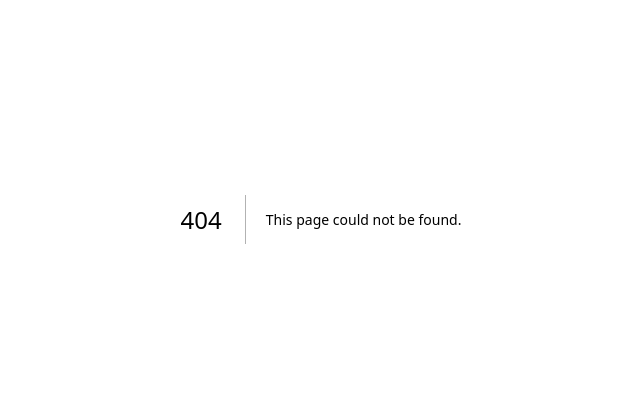
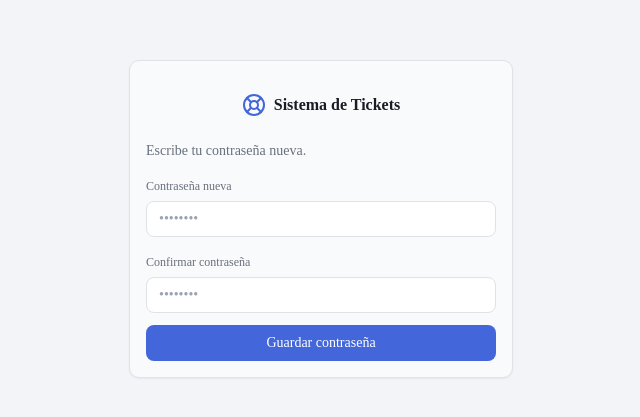
Before and after one commit to ctrujillo41-spec/sistema-tickets, a Next.js app: page /auth/reset-password in a window 1280 px wide. Before the commit this address had no page. Shown: the part 181-598 px from the top of the page, without its empty margins (319-959 px from the left). Built offline with nearby package versions, Linux system fonts and the light colour scheme; no server answers.

Commit message:
Agrega recuperación de contraseña (olvidé mi contraseña)

```diff
--- /dev/null
+++ b/app/auth/reset-password/page.tsx
@@ -0,0 +1,115 @@
+"use client";
+
+import { useState, type FormEvent } from "react";
+import { useRouter } from "next/navigation";
+import { LifeBuoy } from "lucide-react";
+import { Button } from "@/components/ui/button";
+import { Card, CardContent } from "@/components/ui/card";
+import { createClient } from "@/lib/supabase/client";
+
+// Página a la que llega la persona después de dar clic en el enlace de
+// "olvidé mi contraseña" del correo. Para cuando se carga esta página, el
+// código de recuperación ya se intercambió por una sesión real en
+// app/auth/callback/route.ts (que recibe ?next=/auth/reset-password), así
+// que aquí solo hace falta pedir la contraseña nueva y llamar a
+// supabase.auth.updateUser.
+export default function ResetPasswordPage() {
+  const router = useRouter();
+  const supabase = createClient();
+
+  const [password, setPassword] = useState("");
+  const [confirm, setConfirm] = useState("");
+  const [loading, setLoading] = useState(false);
+  const [error, setError] = useState<string | null>(null);
+  const [done, setDone] = useState(false);
+
+  async function handleSubmit(e: FormEvent) {
+    e.preventDefault();
+    setError(null);
+
+    if (password.length < 8) {
+      setError("La contraseña debe tener al menos 8 caracteres.");
+      return;
+    }
+    if (password !== confirm) {
+      setError("Las contraseñas no coinciden.");
+      return;
+    }
+
+    setLoading(true);
+    const { error } = await supabase.auth.updateUser({ password });
+    setLoading(false);
+
+    if (error) {
+      setError(
+        error.message === "Auth session missing!"
+          ? "El enlace ya venció o ya se usó. Pide uno nuevo desde la pantalla de inicio de sesión."
+          : error.message
+      );
+      return;
+    }
+
+    setDone(true);
+    setTimeout(() => {
+      router.push("/dashboard");
+      router.refresh();
+    }, 1500);
+  }
+
+  return (
+    <div className="flex min-h-screen items-center justify-center bg-muted px-4">
+      <Card className="w-full max-w-sm">
+        <CardContent className="flex flex-col items-center gap-6 pt-8">
+          <div className="flex items-center gap-2">
+            <LifeBuoy className="h-6 w-6 text-accent" />
+            <span className="text-base font-semibold">Sistema de Tickets</span>
+          </div>
+
+          {done ? (
+            <p className="text-sm text-success">Contraseña actualizada. Entrando…</p>
+          ) : (
+            <form onSubmit={handleSubmit} className="w-full space-y-3">
+              <p className="text-sm text-muted-foreground">Escribe tu contraseña nueva.</p>
+              <div className="space-y-1">
+                <label className="text-xs font-medium text-muted-foreground" htmlFor="password">
+                  Contraseña nueva
+                </label>
+                <input
+                  id="password"
+                  type="password"
+                  required
+                  minLength={8}
+                  value={password}
+                  onChange={(e) => setPassword(e.target.value)}
+                  placeholder="••••••••"
+                  className="h-9 w-full rounded-md border border-border bg-background px-3 text-sm outline-none focus:ring-2 focus:ring-accent"
+                />
+              </div>
+              <div className="space-y-1">
+                <label className="text-xs font-medium text-muted-foreground" htmlFor="confirm">
+                  Confirmar contraseña
+                </label>
+                <input
+                  id="confirm"
+                  type="password"
+                  required
+                  minLength={8}
+                  value={confirm}
+                  onChange={(e) => setConfirm(e.target.value)}
+                  placeholder="••••••••"
+                  className="h-9 w-full rounded-md border border-border bg-background px-3 text-sm outline-none focus:ring-2 focus:ring-accent"
+                />
+              </div>
+
+              {error && <p className="text-xs text-danger">{error}</p>}
+
+              <Button type="submit" className="w-full" disabled={loading}>
+                {loading ? "Guardando…" : "Guardar contraseña"}
+              </Button>
+            </form>
+          )}
+        </CardContent>
+      </Card>
+    </div>
+  );
+}
--- a/app/login/page.tsx
+++ b/app/login/page.tsx
@@ -21,6 +21,8 @@ export default function LoginPage() {
   const [loading, setLoading] = useState(false);
   const [msLoading, setMsLoading] = useState(false);
   const [error, setError] = useState<string | null>(null);
+  const [resetLoading, setResetLoading] = useState(false);
+  const [resetSent, setResetSent] = useState(false);
 
   async function handleSubmit(e: FormEvent) {
     e.preventDefault();
@@ -41,6 +43,30 @@ export default function LoginPage() {
 
     router.push("/dashboard");
     router.refresh();
+  }
+
+  // Envía el correo de recuperación con el redirect apuntando a nuestro
+  // propio route handler de callback (app/auth/callback/route.ts), que ya
+  // sabe intercambiar el código por una sesión; le pasamos ?next= para que
+  // en vez de mandar a /dashboard mande a la pantalla de "nueva contraseña".
+  async function handleForgotPassword() {
+    if (!email) {
+      setError("Escribe tu correo arriba primero y luego da clic en \"¿Olvidaste tu contraseña?\".");
+      return;
+    }
+    setResetLoading(true);
+    setError(null);
+
+    const { error } = await supabase.auth.resetPasswordForEmail(email, {
+      redirectTo: `${window.location.origin}/auth/callback?next=/auth/reset-password`,
+    });
+
+    setResetLoading(false);
+    if (error) {
+      setError(error.message);
+      return;
+    }
+    setResetSent(true);
   }
 
   async function handleMicrosoftLogin() {
@@ -103,10 +129,24 @@ export default function LoginPage() {
             </div>
 
             {error && <p className="text-xs text-danger">{error}</p>}
+            {resetSent && (
+              <p className="text-xs text-success">
+                Te mandamos un correo con el enlace para elegir tu contraseña nueva.
+              </p>
+            )}
 
             <Button type="submit" className="w-full" disabled={loading}>
               {loading ? "Entrando…" : "Iniciar sesión"}
             </Button>
+
+            <button
+              type="button"
+              onClick={handleForgotPassword}
+              disabled={resetLoading}
+              className="w-full text-center text-xs text-muted-foreground hover:text-accent hover:underline disabled:opacity-60"
+            >
+              {resetLoading ? "Enviando…" : "¿Olvidaste tu contraseña?"}
+            </button>
           </form>
 
           <p className="text-xs text-muted-foreground">
```
